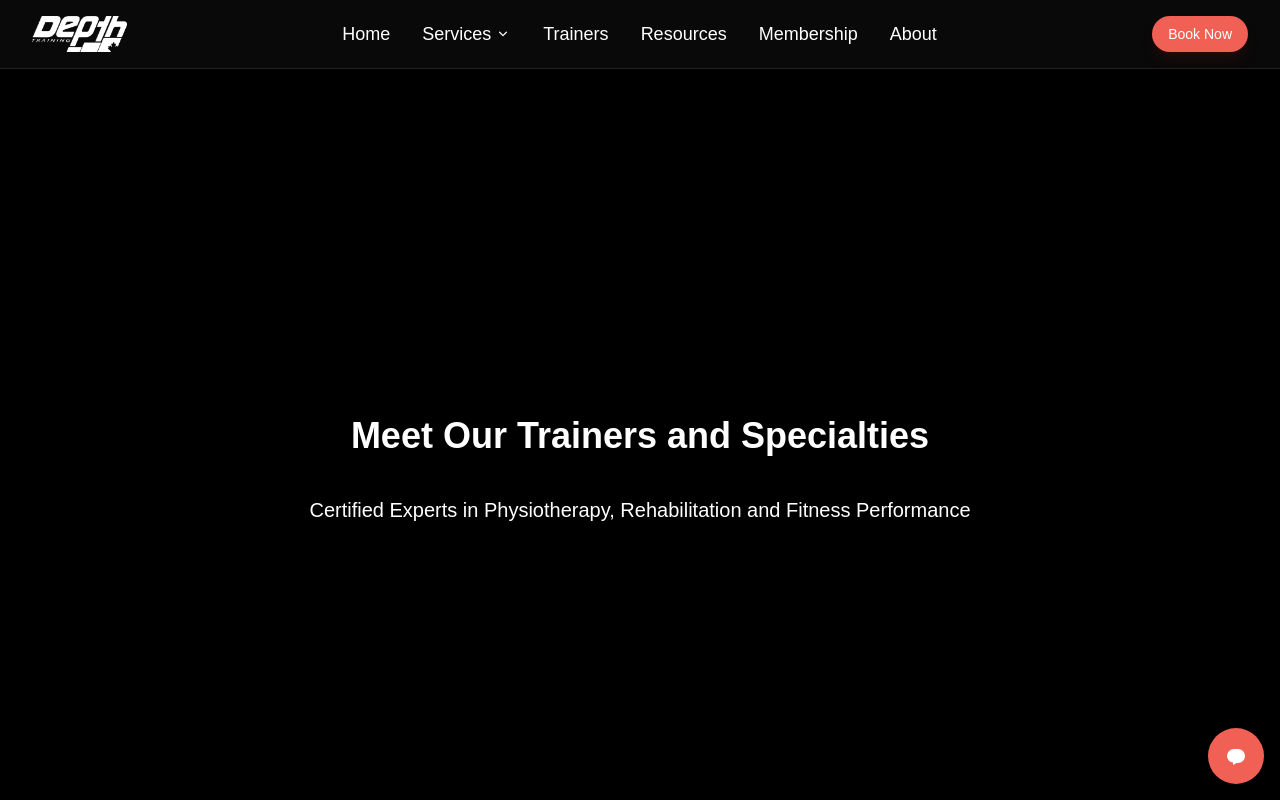
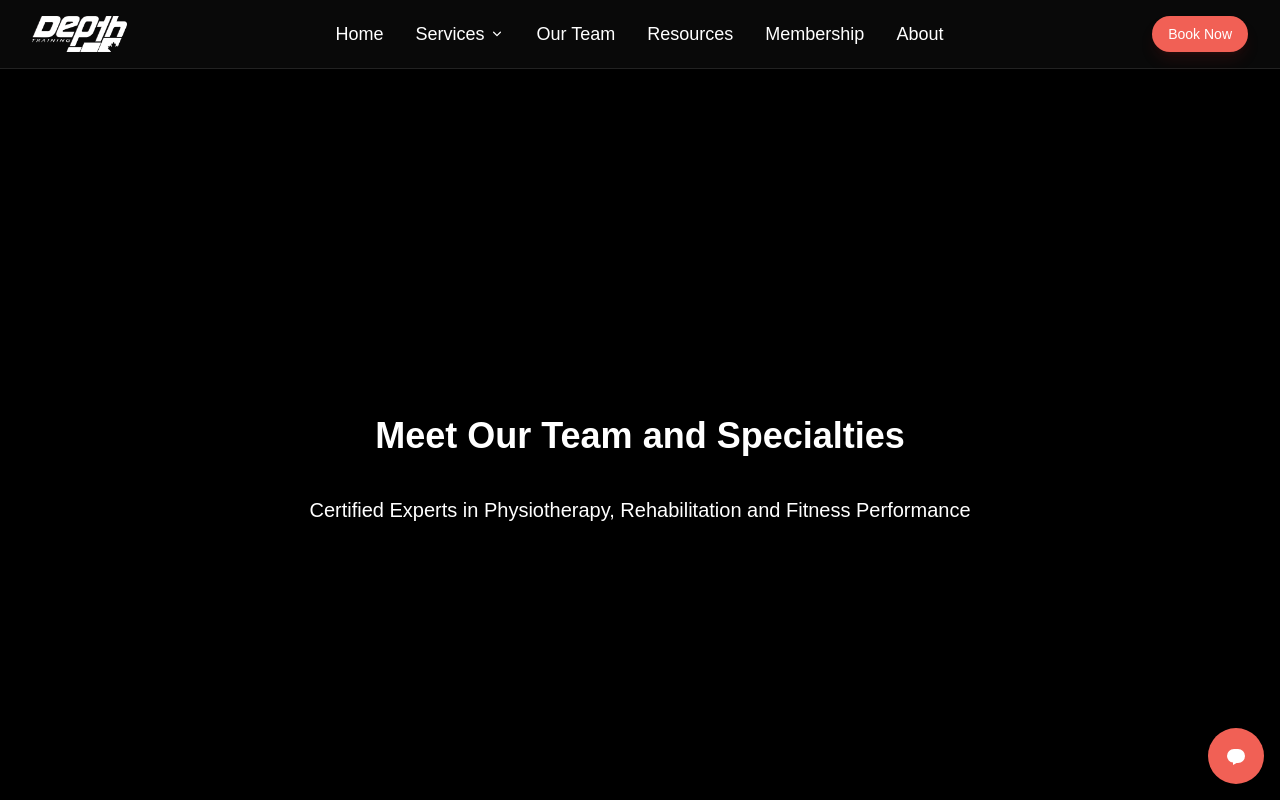
Before and after one commit to shishir95/depth-training-frontend, a Next.js app: page /trainer in a window 1280 px wide. Shown: the top 800 px of the page. Built offline with nearby package versions, Linux system fonts and the light colour scheme.

Commit message:
trainers page renamed into iur teams

```diff
--- a/src/app/trainer/page.jsx
+++ b/src/app/trainer/page.jsx
@@ -8,7 +8,7 @@ import Header from "@/components/common/Header";
 
 export default function MembershipPage() {
   const heroContents = {
-    title: "Meet Our Trainers and Specialties",
+    title: "Meet Our Team and Specialties",
     subTitle:
       "Certified Experts in Physiotherapy, Rehabilitation and Fitness Performance",
     button: false,
--- a/src/components/common/Header.jsx
+++ b/src/components/common/Header.jsx
@@ -95,7 +95,7 @@ const MENU = [
       },
     ],
   },
-  { label: "Trainers", href: "/trainer" },
+  { label: "Our Team", href: "/trainer" },
   { label: "Resources", href: "/resourcepage" },
   { label: "Membership", href: "/membership" },
   { label: "About", href: "/about" },
```
